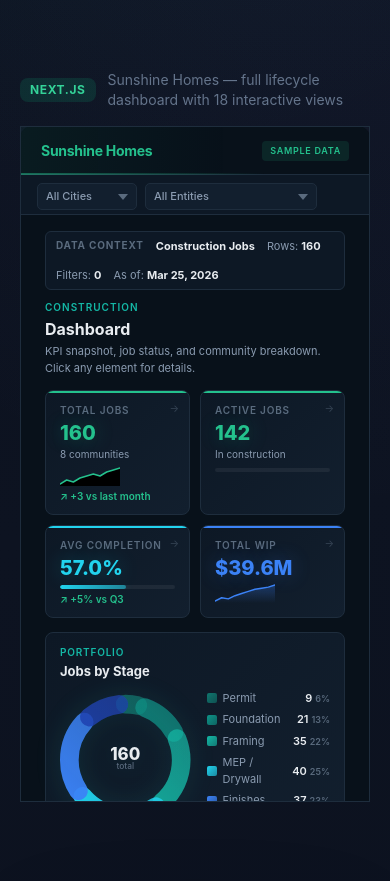
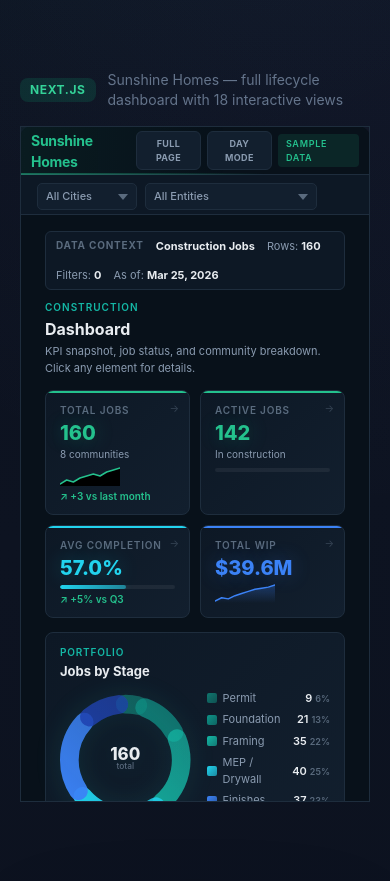
Before and after one commit to arnauddg27-svg/ADConsulting, a Next.js app: page /demo in a window 390 px wide. Shown: the part 840-1721 px from the top of the page. Built offline with nearby package versions, Linux system fonts and the light colour scheme.

Commit message:
Add full-page and day/night toggles to Sunshine dashboard

```diff
--- a/src/components/demo/sunshine/ShellBar.tsx
+++ b/src/components/demo/sunshine/ShellBar.tsx
@@ -1,10 +1,38 @@
 "use client";
 
-export default function ShellBar() {
+type ShellBarProps = {
+  mode: "night" | "day";
+  isFullPage: boolean;
+  onToggleMode: () => void;
+  onToggleFullPage: () => void;
+};
+
+export default function ShellBar({
+  mode,
+  isFullPage,
+  onToggleMode,
+  onToggleFullPage,
+}: ShellBarProps) {
   return (
     <div className="sh-bar">
       <span className="sh-bar-brand">Sunshine Homes</span>
-      <span className="sh-bar-badge">Sample Data</span>
+      <div className="sh-bar-controls">
+        <button
+          type="button"
+          className={`sh-bar-btn ${isFullPage ? "active" : ""}`}
+          onClick={onToggleFullPage}
+        >
+          {isFullPage ? "Exit Full Page" : "Full Page"}
+        </button>
+        <button
+          type="button"
+          className="sh-bar-btn"
+          onClick={onToggleMode}
+        >
+          {mode === "night" ? "Day Mode" : "Night Mode"}
+        </button>
+        <span className="sh-bar-badge">Sample Data</span>
+      </div>
     </div>
   );
 }
--- a/src/components/demo/sunshine/SunshineDashboard.tsx
+++ b/src/components/demo/sunshine/SunshineDashboard.tsx
@@ -59,11 +59,31 @@ export default function SunshineDashboard() {
   const [activeTab, setActiveTab] = useState<SHTab>("construction-dashboard");
   const [filters, setFilters] = useState<SHDashboardFilters>(EMPTY_FILTERS);
   const [drawerDetail, setDrawerDetail] = useState<DrillDetail | null>(null);
+  const [mode, setMode] = useState<"night" | "day">("night");
+  const [isFullPage, setIsFullPage] = useState(false);
 
   // Backward compatibility: if an old state points to the removed land-subdivisions tab, send users to land pipeline.
   useEffect(() => {
     if (activeTab === "land-subdivisions") setActiveTab("land-pipeline");
   }, [activeTab]);
+
+  useEffect(() => {
+    const saved = window.localStorage.getItem("sh-mode");
+    if (saved === "day" || saved === "night") setMode(saved);
+  }, []);
+
+  useEffect(() => {
+    window.localStorage.setItem("sh-mode", mode);
+  }, [mode]);
+
+  useEffect(() => {
+    if (!isFullPage) return undefined;
+    const onKey = (event: KeyboardEvent) => {
+      if (event.key === "Escape") setIsFullPage(false);
+    };
+    window.addEventListener("keydown", onKey);
+    return () => window.removeEventListener("keydown", onKey);
+  }, [isFullPage]);
 
   /* Filtered data */
   const filteredJobs = useMemo(() => jobs.filter(j => matchFilters(j, filters)), [filters]);
@@ -192,9 +212,14 @@ export default function SunshineDashboard() {
   };
 
   return (
-    <div className="sh-dashboard">
-      <div className="sh-shell" style={{ position: "relative" }}>
-        <ShellBar />
+    <div className="sh-dashboard" data-sh-mode={mode} data-sh-fullpage={isFullPage ? "true" : "false"}>
+      <div className={`sh-shell ${isFullPage ? "sh-shell-fullpage" : ""}`} style={{ position: "relative" }}>
+        <ShellBar
+          mode={mode}
+          isFullPage={isFullPage}
+          onToggleMode={() => setMode(prev => prev === "night" ? "day" : "night")}
+          onToggleFullPage={() => setIsFullPage(prev => !prev)}
+        />
         <FilterBar filters={filters} onChange={setFilters} />
         <RailNav activeTab={activeTab} onTabChange={setActiveTab} />
         <div className="sh-main">
--- a/src/components/demo/sunshine/sunshine-tokens.css
+++ b/src/components/demo/sunshine/sunshine-tokens.css
@@ -50,6 +50,34 @@
   z-index: 10;
 }
 
+.sh-dashboard[data-sh-mode="day"] {
+  --sh-bg-shell: #eef3f8;
+  --sh-bg-surface: #ffffff;
+  --sh-bg-surface-raised: #f6f9fc;
+  --sh-bg-hover: #e8f0f7;
+
+  --sh-text-primary: #0f1c2b;
+  --sh-text-secondary: #466078;
+  --sh-text-muted: #647f99;
+
+  --sh-accent: #0b9870;
+  --sh-accent-dim: rgba(11, 152, 112, 0.14);
+  --sh-warning: #b27a20;
+  --sh-warning-dim: rgba(178, 122, 32, 0.12);
+  --sh-danger: #c53d3d;
+  --sh-danger-dim: rgba(197, 61, 61, 0.1);
+
+  --sh-border: #ccdaea;
+  --sh-border-dim: rgba(32, 62, 94, 0.14);
+
+  --sh-chart-1: #0f766e;
+  --sh-chart-2: #0d9488;
+  --sh-chart-3: #14b8a6;
+  --sh-chart-4: #0891b2;
+  --sh-chart-5: #2563eb;
+  --sh-chart-6: #1d4ed8;
+}
+
 /* ── Shell Grid ── */
 .sh-shell {
   display: grid;
@@ -58,6 +86,18 @@
   min-height: 600px;
   max-height: 80vh;
   border: 1px solid var(--sh-border);
+}
+.sh-shell.sh-shell-fullpage {
+  position: fixed !important;
+  inset: 20px;
+  z-index: 120;
+  max-height: none;
+  min-height: 0;
+  height: calc(100vh - 40px);
+  box-shadow: 0 24px 80px rgba(0, 0, 0, 0.55);
+}
+.sh-dashboard[data-sh-mode="day"] .sh-shell.sh-shell-fullpage {
+  box-shadow: 0 20px 64px rgba(20, 42, 66, 0.2);
 }
 
 /* ── Top Bar ── */
@@ -87,6 +127,33 @@
   font-weight: 700;
   letter-spacing: -0.02em;
   color: var(--sh-accent);
+}
+.sh-bar-controls {
+  display: inline-flex;
+  align-items: center;
+  gap: 8px;
+}
+.sh-bar-btn {
+  font-size: 10px;
+  font-weight: 700;
+  letter-spacing: 0.04em;
+  text-transform: uppercase;
+  padding: 6px 10px;
+  border-radius: 6px;
+  border: 1px solid var(--sh-border);
+  background: var(--sh-bg-surface-raised);
+  color: var(--sh-text-secondary);
+  cursor: pointer;
+  transition: all 0.12s;
+}
+.sh-bar-btn:hover {
+  color: var(--sh-text-primary);
+  border-color: color-mix(in srgb, var(--sh-accent) 40%, var(--sh-border));
+}
+.sh-bar-btn.active {
+  color: var(--sh-accent);
+  background: var(--sh-accent-dim);
+  border-color: color-mix(in srgb, var(--sh-accent) 50%, var(--sh-border));
 }
 .sh-bar-badge {
   font-size: 9px;
@@ -959,6 +1026,20 @@
 }
 
 @media (max-width: 768px) {
+  .sh-shell.sh-shell-fullpage {
+    inset: 8px;
+    height: calc(100vh - 16px);
+  }
+  .sh-bar {
+    padding: 0 10px;
+  }
+  .sh-bar-controls {
+    gap: 6px;
+  }
+  .sh-bar-btn {
+    padding: 5px 8px;
+    font-size: 9px;
+  }
   .sh-pipeline-board { grid-template-columns: repeat(2, 1fr); }
   .sh-ranked-bar { grid-template-columns: 100px 1fr 40px; }
 }
```
